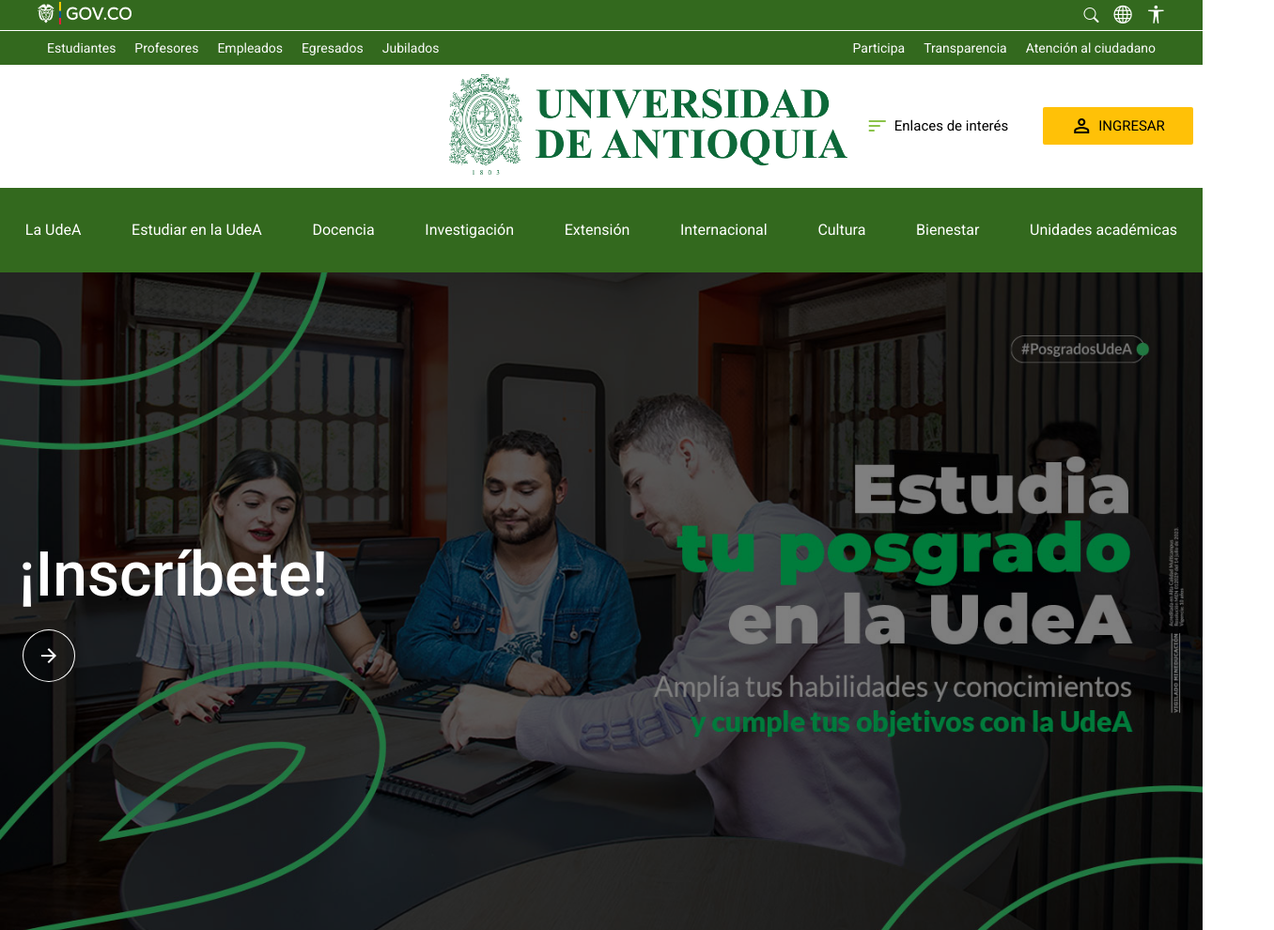
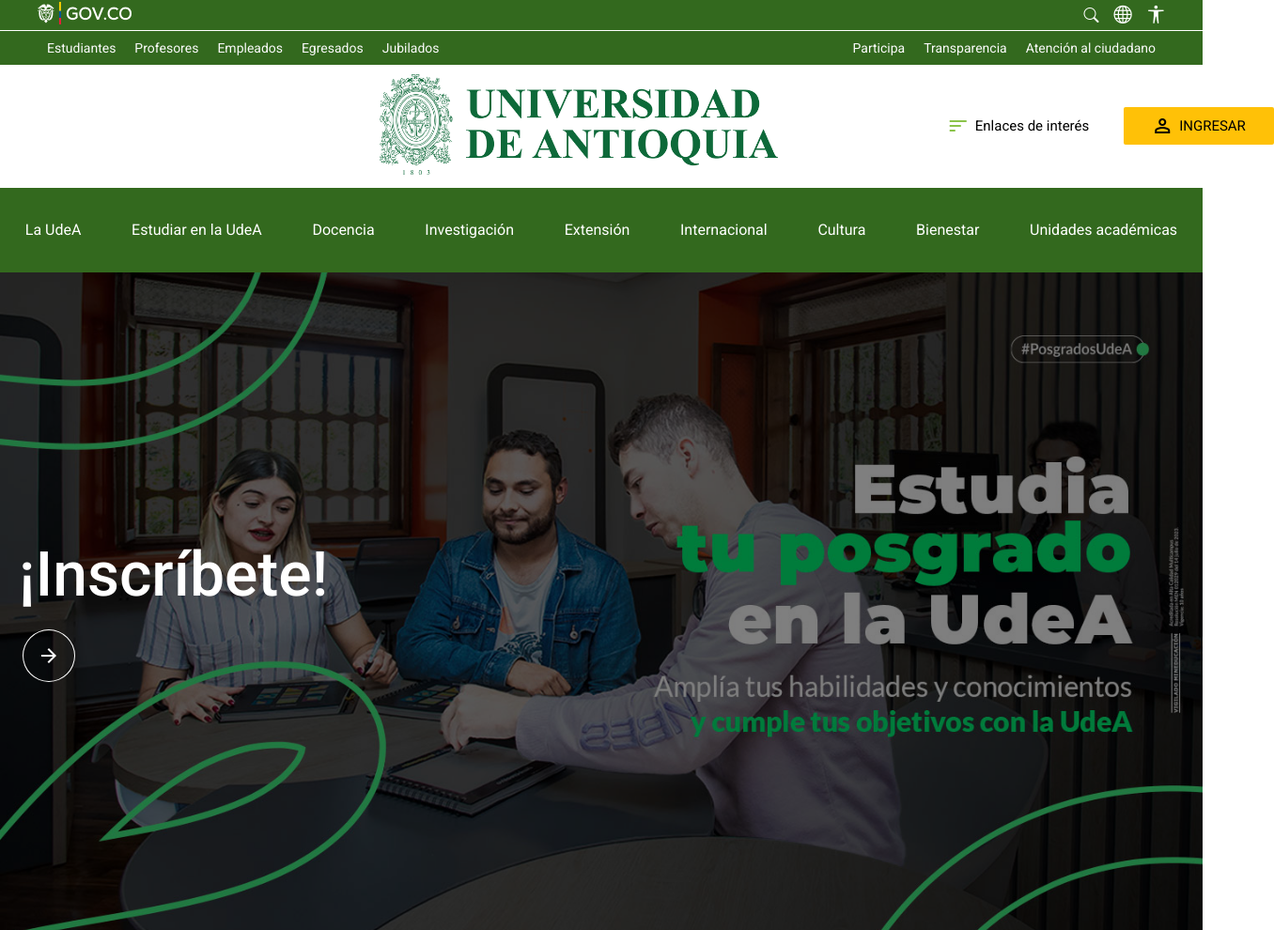
Before and after one commit to leocarlos10/ProyectosDW1, a plain HTML site: page paginaweb2/index.html in a window 1280 px wide. Shown: the top 990 px of the page at 94% size, 1356 px wide, since content can reach past the window. Drawn offline with nearby package versions, Linux system fonts and the light colour scheme.

Commit message:
subiendo cambios

```diff
--- a/paginaweb2/style.css
+++ b/paginaweb2/style.css
@@ -217,19 +217,20 @@ a{
 
 .custom{
     display: flex;
-    justify-content: flex-end;
+    justify-content: center;
     padding: 10px 10px;
 }
 
 .box_logo{
-    position: relative;
     display: flex;
+    margin-left: 30rem;
 }
 
 ._right{
     display: flex;
     flex-direction: column;
     justify-content: center;
+    padding-left: 10rem;
 }
 
 .cont-btn{
```
